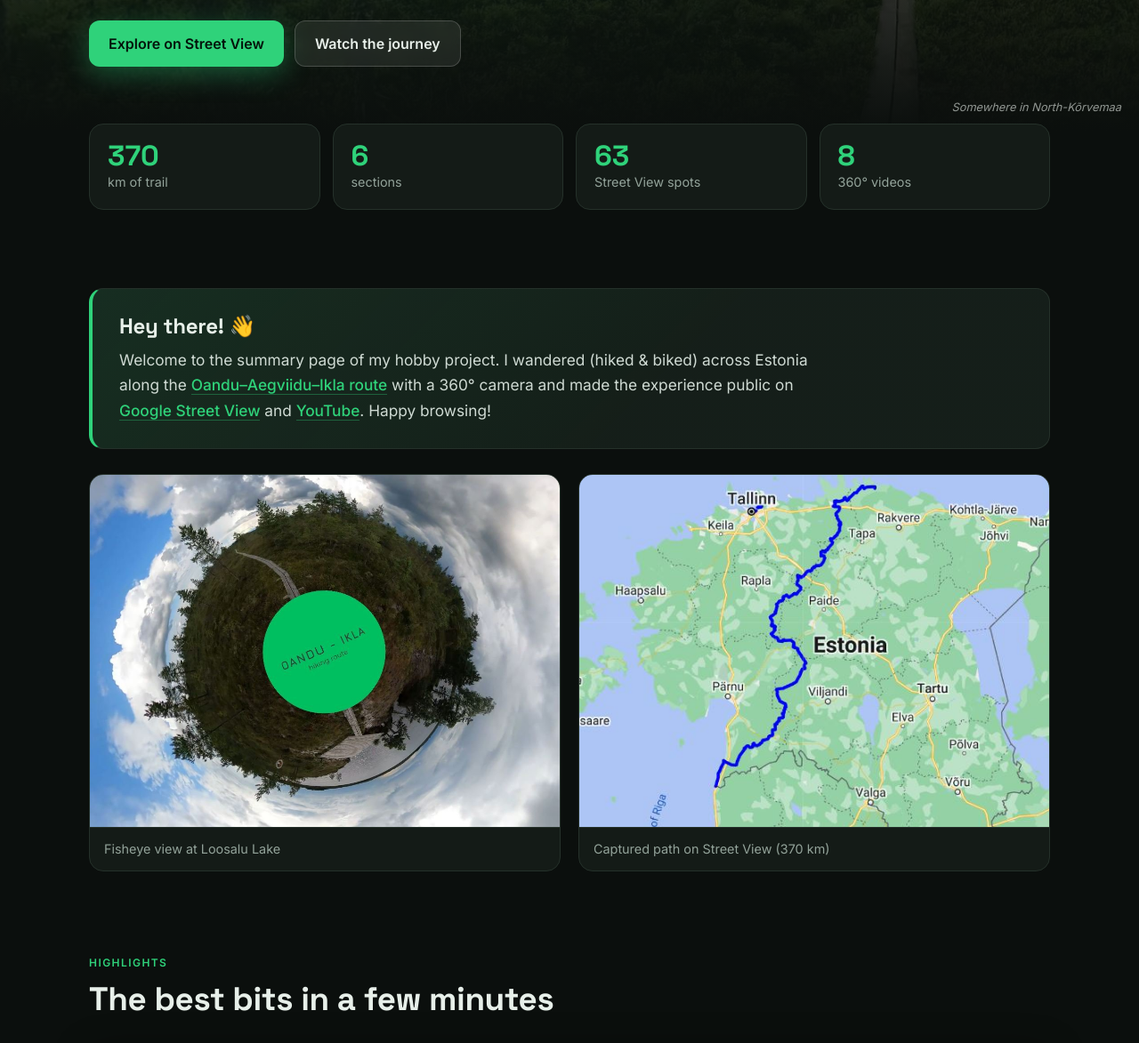
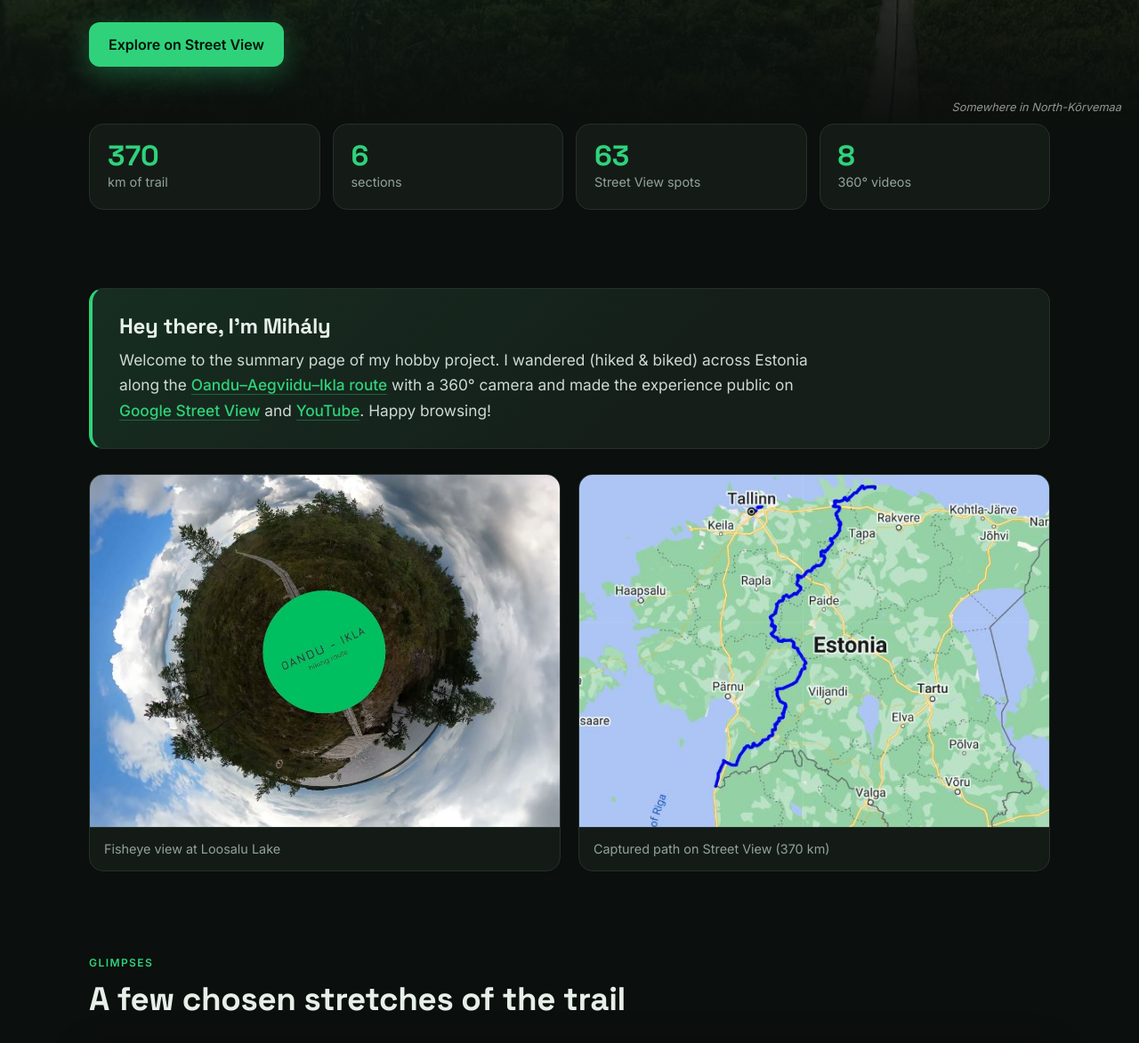
Before and after one commit to bodnarmihaly/ikla-vercel, a plain HTML site: page index.html in a window 1280 px wide. Shown: the part 558-1731 px from the top of the page at 89% size. Drawn offline with Linux system fonts and the light colour scheme; grey boxes are pictures that could not be loaded.

Commit message:
Rename Highlights to Glimpses, simplify hero and intro
- Remove the "Watch the journey" hero button
- Intro heading: "Hey there, I'm Mihály"
- Rename the Highlights section and nav link to Glimpses

Co-Authored-By: Claude Opus 5.5 <noreply@anthropic.com>

```diff
--- a/index.html
+++ b/index.html
@@ -26,7 +26,7 @@
     </button>
     <nav class="nav-links">
       <a href="#about">About</a>
-      <a href="#highlights">Highlights</a>
+      <a href="#glimpses">Glimpses</a>
       <a href="#locations">Street View</a>
       <a href="#journey">Full journey</a>
       <a href="#tech">Tech</a>
@@ -43,7 +43,6 @@
     <p class="lead">Capturing a 370 km long Estonian hiking trail with a 360° camera — from the Gulf of Finland to the Latvian border.</p>
     <div class="cta">
       <a class="btn btn-primary" href="#locations">Explore on Street View</a>
-      <a class="btn btn-ghost" href="#journey">Watch the journey</a>
     </div>
   </div>
   <p class="hero-caption">Somewhere in North-Kõrvemaa</p>
@@ -61,7 +60,7 @@
   <!-- ABOUT -->
   <section id="about" class="section container">
     <div class="intro-card">
-      <h2>Hey there! 👋</h2>
+      <h2>Hey there, I'm Mihály</h2>
       <p>
         Welcome to the summary page of my hobby project. I wandered (hiked &amp; biked) across Estonia along the
         <a href="https://loodusegakoos.ee/where-to-go/hiking-route/oandu-aegviidu-ikla-hiking-route" target="_blank" rel="noopener">Oandu–Aegviidu–Ikla route</a>
@@ -83,13 +82,13 @@
     </div>
   </section>
 
-  <!-- HIGHLIGHTS -->
-  <section id="highlights" class="section container">
+  <!-- GLIMPSES -->
+  <section id="glimpses" class="section container">
     <div class="section-head">
-      <span class="kicker">Highlights</span>
-      <h2>The best bits in a few minutes</h2>
+      <span class="kicker">Glimpses</span>
+      <h2>A few chosen stretches of the trail</h2>
     </div>
-    <div class="video featured" data-yt="EvQvbPWjxhE" data-title="Oandu–Ikla highlights"></div>
+    <div class="video featured" data-yt="EvQvbPWjxhE" data-title="Oandu–Ikla glimpses"></div>
   </section>
 
   <!-- STREET VIEW LOCATIONS -->
--- a/styles.css
+++ b/styles.css
@@ -83,8 +83,6 @@ h1, h2, h3 { font-family: "Space Grotesk", "Inter", sans-serif; line-height: 1.1
 .btn:hover { transform: translateY(-2px); }
 .btn-primary { background: var(--accent); color: var(--accent-ink); box-shadow: 0 8px 30px rgba(47, 210, 122, .35); }
 .btn-primary:hover { color: var(--accent-ink); background: var(--accent-2); }
-.btn-ghost { color: var(--text); background: rgba(255, 255, 255, .08); border: 1px solid rgba(255, 255, 255, .18); backdrop-filter: blur(6px); }
-.btn-ghost:hover { color: var(--text); background: rgba(255, 255, 255, .14); }
 .hero-caption { position: absolute; right: 20px; bottom: 16px; margin: 0; font-size: .8rem; color: rgba(231, 239, 233, .6); font-style: italic; }
 
 /* ---------- STATS ---------- */
```
